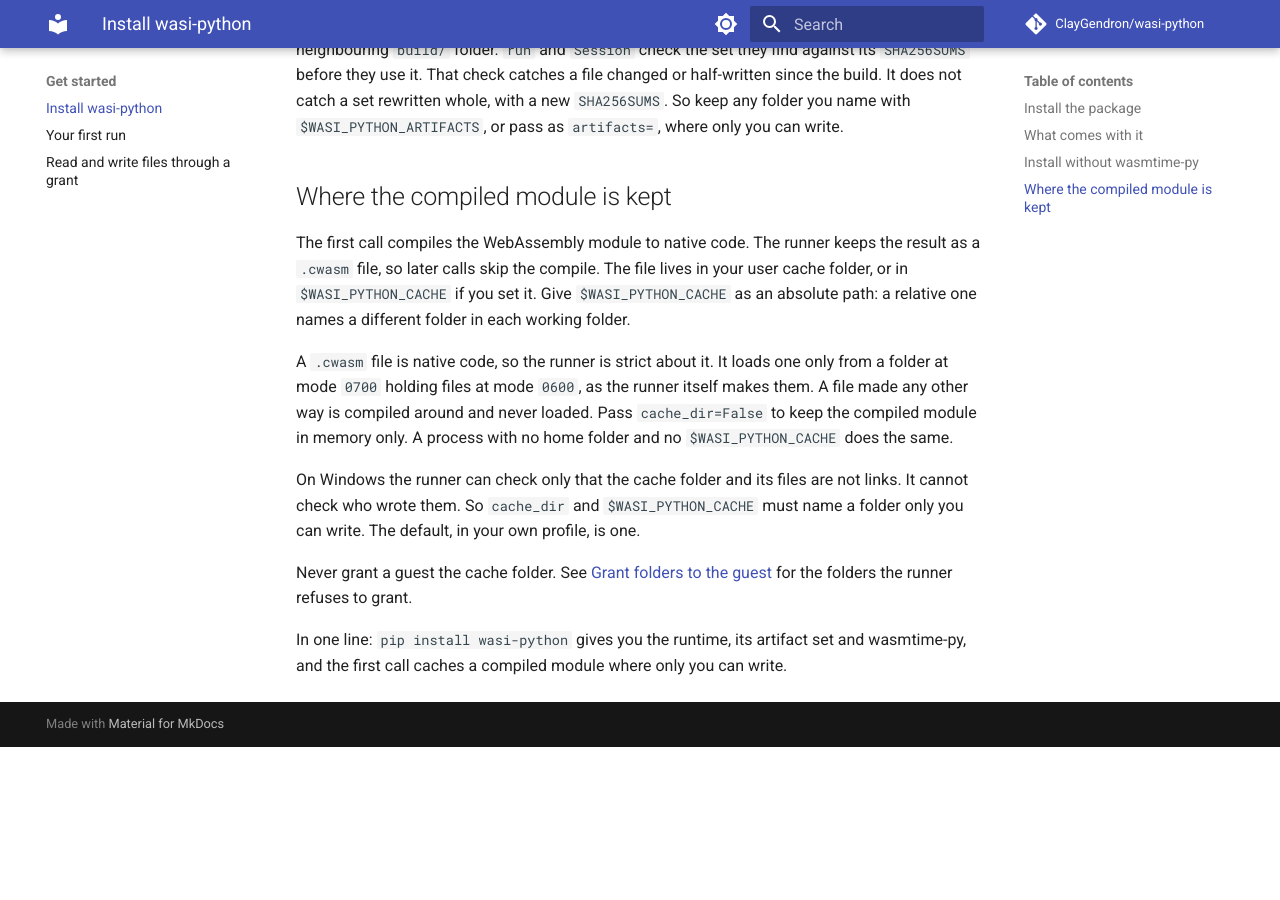
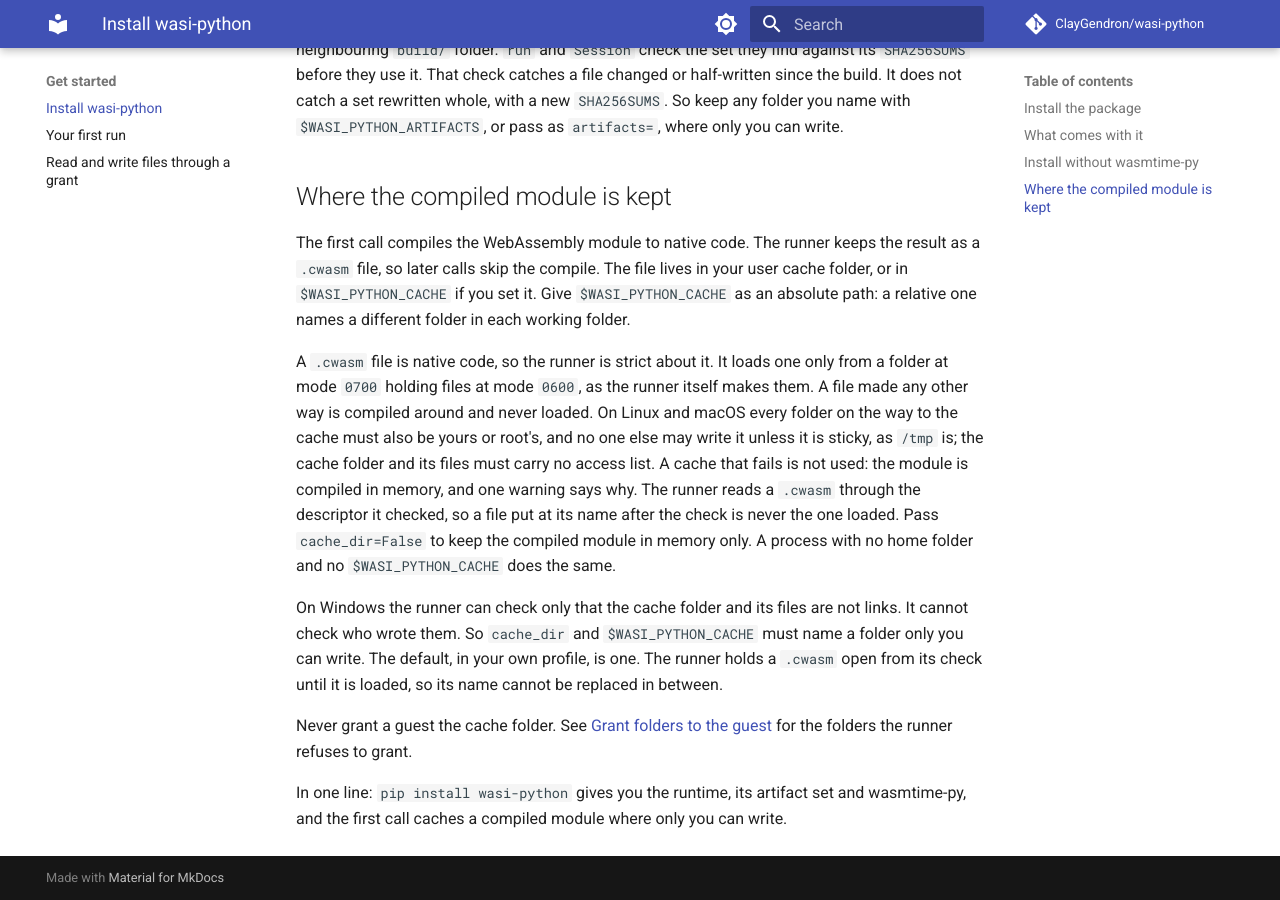
Before and after one commit to ClayGendron/wasi-python, an MkDocs documentation site: the page built from docs/get-started/install.md, in a window 1280 px wide and 900 px high, scrolled down 1691 px. Built offline with MkDocs 1.6.1 and Material for MkDocs 9.7.7, drawn with Linux system fonts in a browser that asks for light colours; comment, search, counter and statistics services are not loaded; before the commit the page ends 2438 px from its top, so only the background shows below that.

Commit message:
135 step 3: the documents: the security model's answer, install, artifacts, how it works, the README and the CHANGELOG
Co-Authored-By: Claude Opus 5.5 <noreply@anthropic.com>
Claude-Session: https://claude.ai/code/session_01FZg7sj9WydizfDe18oakTT

```diff
--- a/docs/get-started/install.md
+++ b/docs/get-started/install.md
@@ -55,9 +55,9 @@ A copy installed with `pip install --target`, or vendored into another project,
 
 The first call compiles the WebAssembly module to native code. The runner keeps the result as a `.cwasm` file, so later calls skip the compile. The file lives in your user cache folder, or in `$WASI_PYTHON_CACHE` if you set it. Give `$WASI_PYTHON_CACHE` as an absolute path: a relative one names a different folder in each working folder.
 
-A `.cwasm` file is native code, so the runner is strict about it. It loads one only from a folder at mode `0700` holding files at mode `0600`, as the runner itself makes them. A file made any other way is compiled around and never loaded. Pass `cache_dir=False` to keep the compiled module in memory only. A process with no home folder and no `$WASI_PYTHON_CACHE` does the same.
+A `.cwasm` file is native code, so the runner is strict about it. It loads one only from a folder at mode `0700` holding files at mode `0600`, as the runner itself makes them. A file made any other way is compiled around and never loaded. On Linux and macOS every folder on the way to the cache must also be yours or root's, and no one else may write it unless it is sticky, as `/tmp` is; the cache folder and its files must carry no access list. A cache that fails is not used: the module is compiled in memory, and one warning says why. The runner reads a `.cwasm` through the descriptor it checked, so a file put at its name after the check is never the one loaded. Pass `cache_dir=False` to keep the compiled module in memory only. A process with no home folder and no `$WASI_PYTHON_CACHE` does the same.
 
-On Windows the runner can check only that the cache folder and its files are not links. It cannot check who wrote them. So `cache_dir` and `$WASI_PYTHON_CACHE` must name a folder only you can write. The default, in your own profile, is one.
+On Windows the runner can check only that the cache folder and its files are not links. It cannot check who wrote them. So `cache_dir` and `$WASI_PYTHON_CACHE` must name a folder only you can write. The default, in your own profile, is one. The runner holds a `.cwasm` open from its check until it is loaded, so its name cannot be replaced in between.
 
 Never grant a guest the cache folder. See [Grant folders to the guest](../how-to/grants.md) for the folders the runner refuses to grant.
 
```
Also changed, not shown: CHANGELOG.md (+1 -0 lines), README.md (+1 -1 lines), docs/explanation/how-it-works.md (+1 -1 lines), docs/explanation/security-model.md (+1 -1 lines), docs/reference/artifacts.md (+2 -2 lines).
